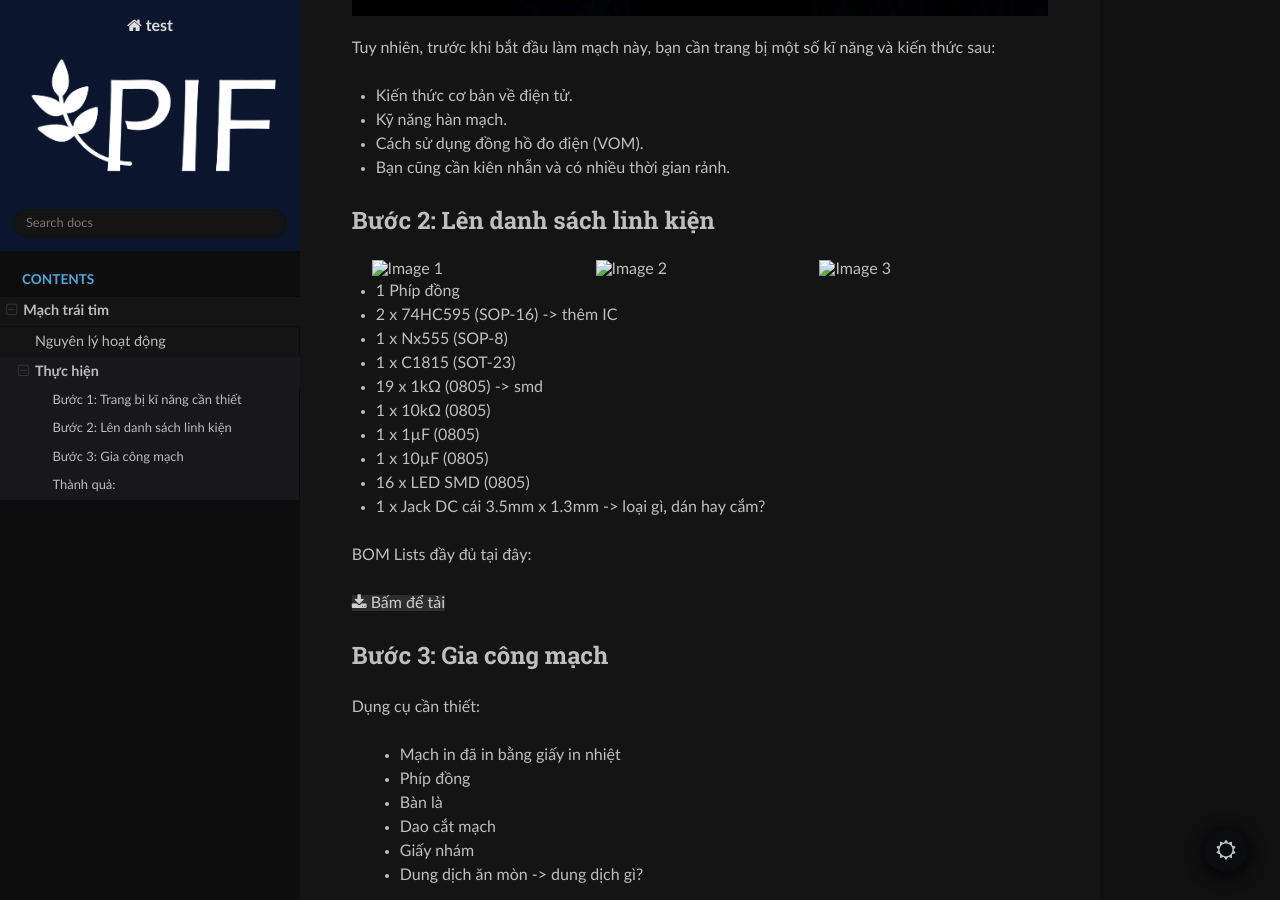
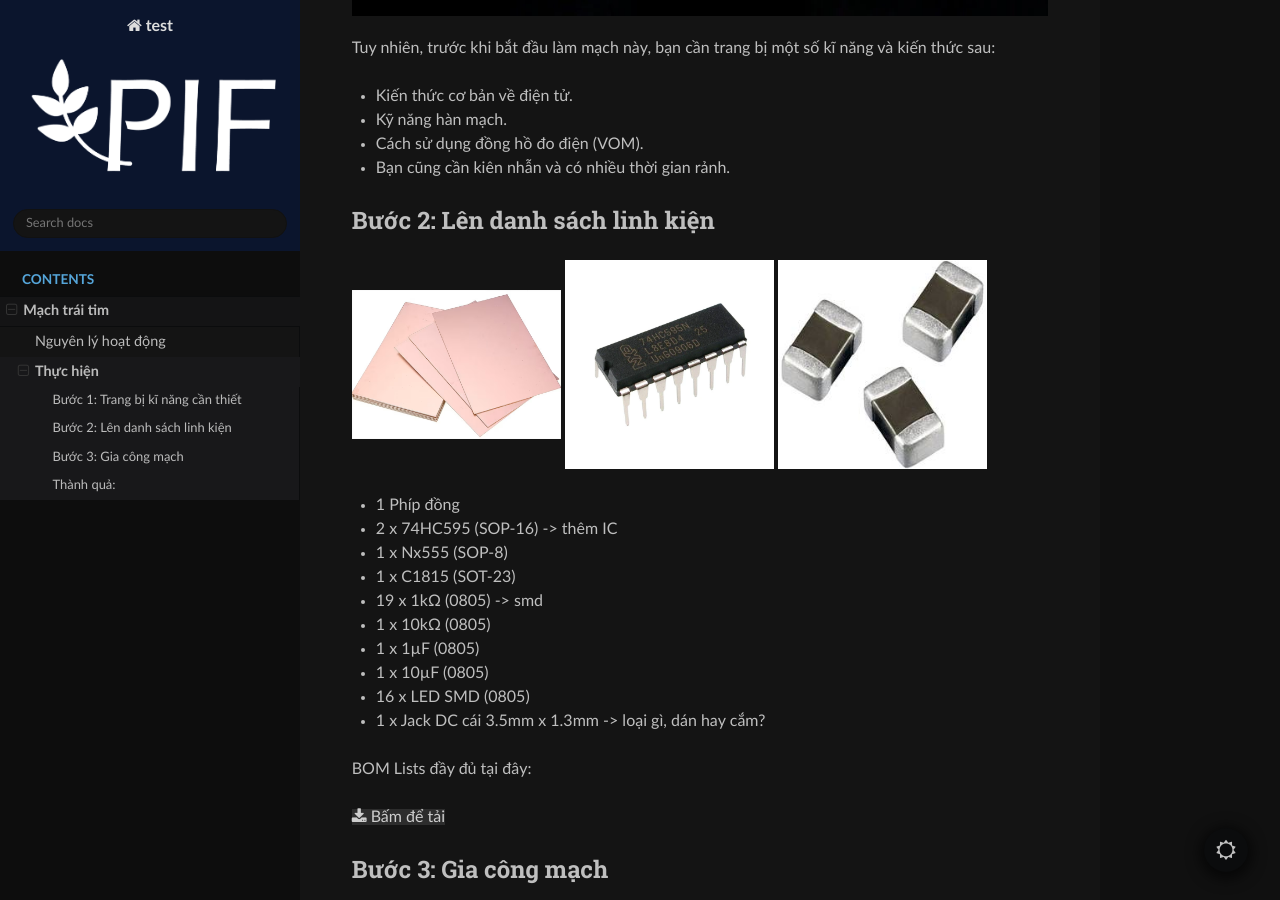
Before and after one commit to TransistorTun/payitforward.github.io, a Sphinx documentation site: the page built from docs/source/1.Mach_trai_tim/Thuc_hien/index.rst, in a window 1280 px wide and 900 px high, scrolled down 728 px. Built offline with Sphinx 7.4.7 and the Read the Docs theme 3.1.0, drawn with Linux system fonts in a browser that asks for light colours.

Commit message:
tuan update

```diff
--- a/docs/requirements.txt
+++ b/docs/requirements.txt
@@ -67,3 +67,5 @@
 sphinxemoji
 
 sphinx-favicon
+
+sphinxcontrib.video
--- a/docs/source/1.Mach_trai_tim/Thuc_hien/index.rst
+++ b/docs/source/1.Mach_trai_tim/Thuc_hien/index.rst
@@ -27,13 +27,25 @@
 Bước 2: Lên danh sách linh kiện
 ----------------------------------
 
-.. raw:: html
+.. .. raw:: html
 
-    <div style="display: flex; justify-content: center; gap: 15px; flex-wrap: wrap;">
-        <img src="img/2.avif" alt="Image 1" style="width: 30%;">
-        <img src="img/3.webp" alt="Image 2" style="width: 30%;">
-        <img src="img/4.jpg" alt="Image 3" style="width: 30%;">
-    </div>
+..     <div style="display: flex; justify-content: center; gap: 15px; flex-wrap: wrap;">
+..         <img src="img\2.avif" alt="Image 1" style="width: 30%;">
+..         <img src="img/3.webp" alt="Image 2" style="width: 30%;">
+..         <img src="img/4.jpg" alt="Image 3" style="width: 30%;">
+..     </div>
+
+.. image:: img/2.avif
+    :width: 30%
+    :alt: Image 1
+
+.. image:: img/3.webp
+    :width: 30%
+    :alt: Image 2
+
+.. image:: img/4.jpg
+    :width: 30%
+    :alt: Image 3
 
 - 1 Phíp đồng
 - 2 x 74HC595 (SOP-16) -> thêm IC
@@ -76,9 +88,17 @@
 Thành quả:
 ----------------------------------
 
-.. raw:: html
+.. .. raw:: html
 
-    <video width="640" height="360" controls>
-        <source src="_static/video.mp4" type="video/mp4">
-        Trình duyệt của bạn không hỗ trợ video.
-    </video>
+..     <video width="640" height="360" controls>
+..         <source src="_static/video.mp4" type="video/mp4">
+..     </video>
+
+.. video:: video/video.mp4
+    :width: 640
+    :height: 360
+    :nocontrols:
+    :autoplay:
+    :playsinline:
+    :muted:
+    :loop:
--- a/docs/source/conf.py
+++ b/docs/source/conf.py
@@ -14,7 +14,7 @@
 # -- General configuration ---------------------------------------------------
 # https://www.sphinx-doc.org/en/master/usage/configuration.html#general-configuration
 
-extensions = ["sphinx_rtd_theme",'sphinx_copybutton','sphinx_new_tab_link','sphinx_rtd_dark_mode','sphinxemoji.sphinxemoji','sphinx_favicon']
+extensions = ["sphinx_rtd_theme",'sphinx_copybutton','sphinx_new_tab_link','sphinx_rtd_dark_mode','sphinxemoji.sphinxemoji','sphinx_favicon','sphinxcontrib.video']
 
 favicons = [
    {
```
Also changed, not shown: docs/source/1.Mach_trai_tim/index.rst (line endings or trailing spaces), 13 other files.
